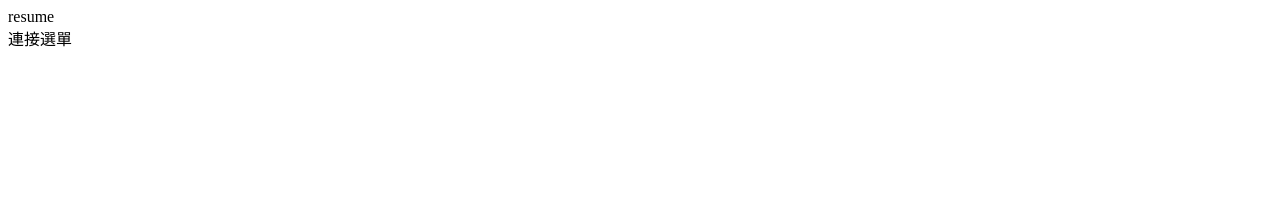
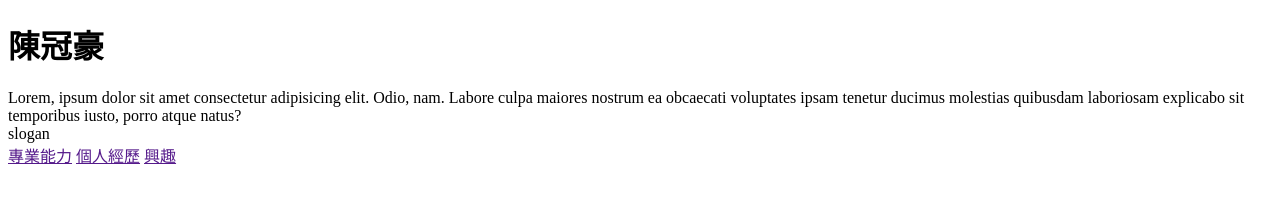
Before and after one commit to jimmy071919/multimedia, a plain HTML site: page index.html in a window 1280 px wide. Drawn offline with Linux system fonts and the light colour scheme.

Commit message:
Update index.html

```diff
--- a/index.html
+++ b/index.html
@@ -7,7 +7,27 @@
     <title>😉jimmy chen😉</title>
 </head>
 <body>
-    <header>resume</header>
-    <nav>連接選單</nav>
+    <!-- 個人資料 簡介 個人照片 -->
+    <header>
+        <h1>陳冠豪</h1>
+        <div>Lorem, ipsum dolor sit amet consectetur adipisicing elit. Odio, nam. Labore culpa maiores nostrum ea obcaecati
+            voluptates ipsam tenetur ducimus molestias quibusdam laboriosam explicabo sit temporibus
+            iusto, porro atque natus?
+        </div>
+        <div>slogan</div>
+    </header>
+    <nav>
+        <a href="">專業能力</a>
+        <a href="">個人經歷</a>
+        <a href="">興趣</a>
+    </nav>
+    <section class="skill"></section>
+    <section class="experience"></section>
+    <section class="habit"></section>
+    <section></section>
+    <footer>
+        <address class="igfbgmail"></address>
+    </footer>
+
 </body>
 </html>
```
